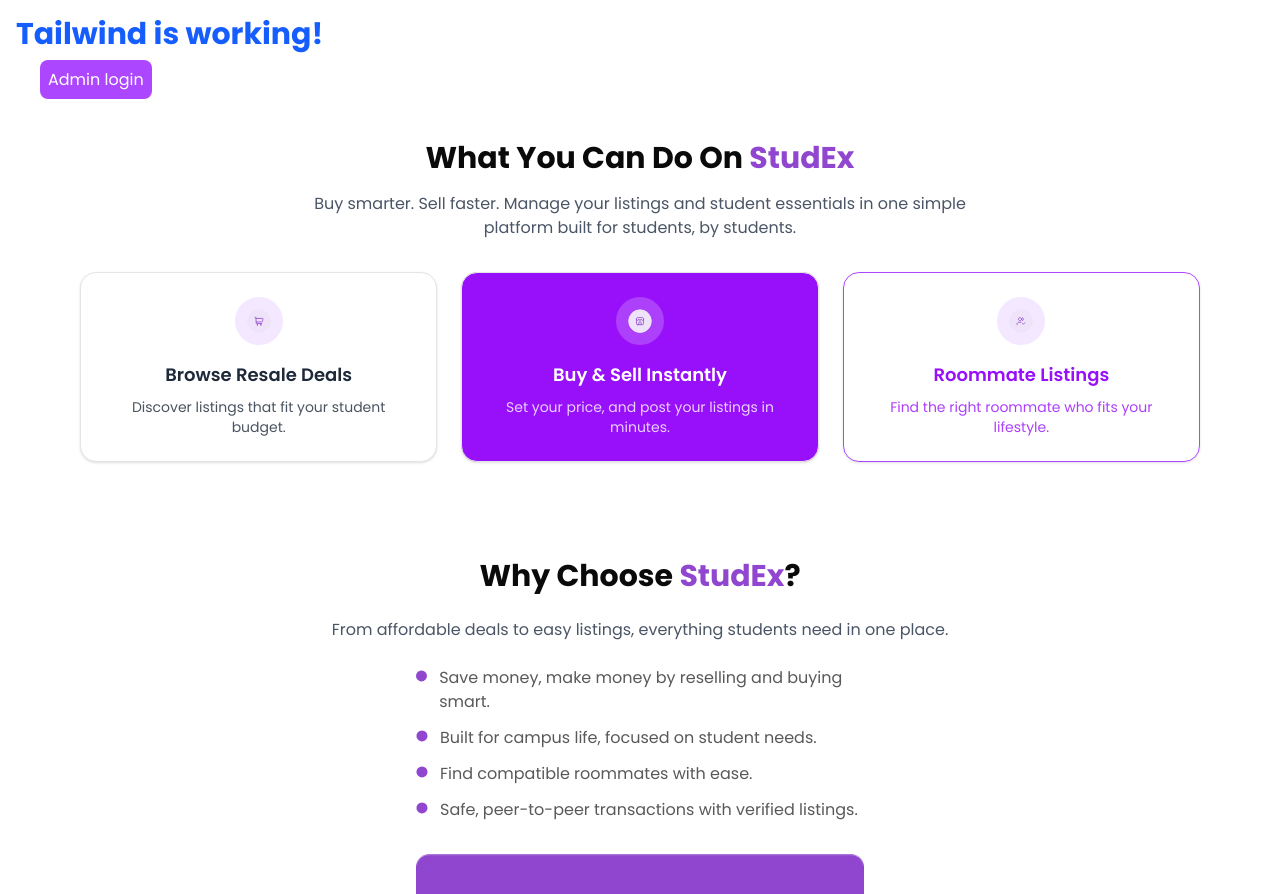
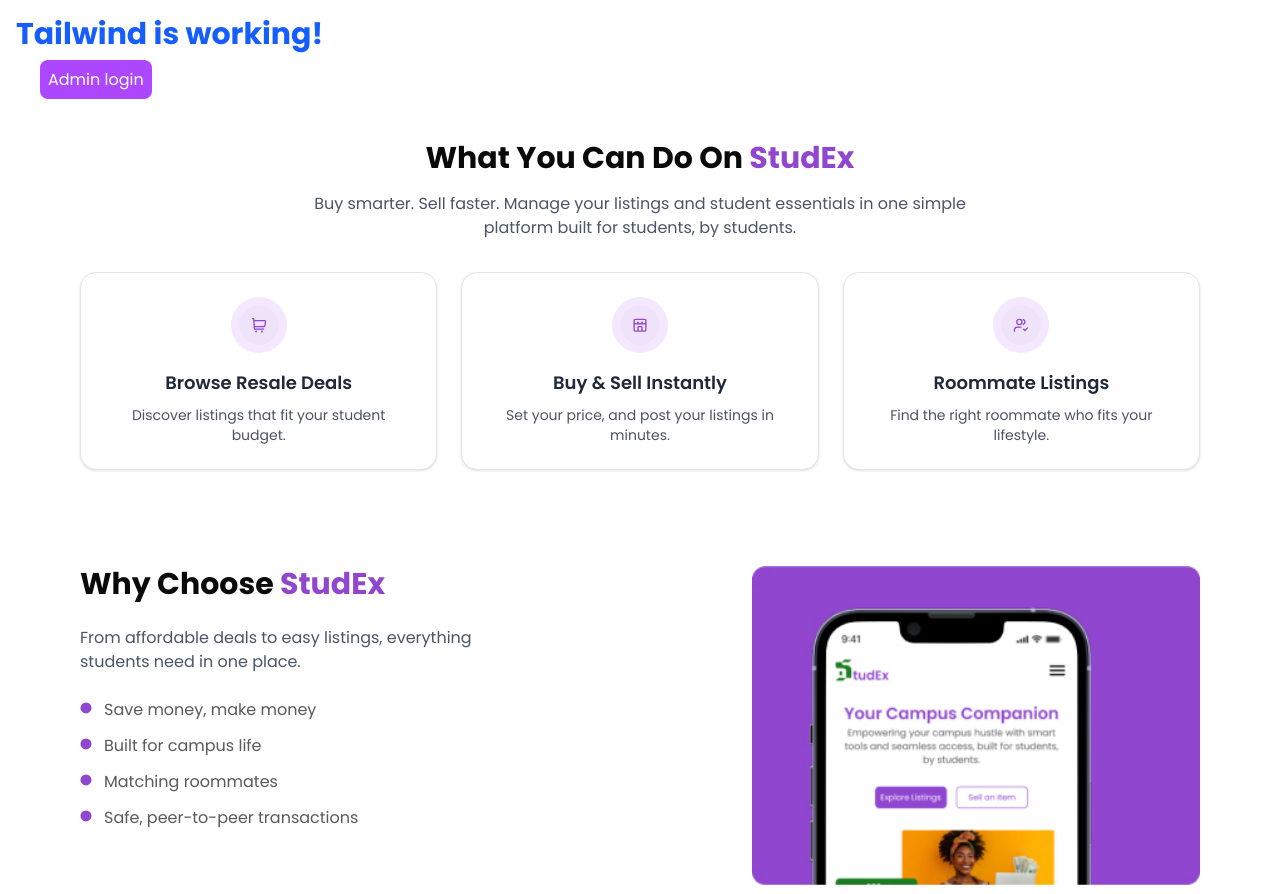
Before and after one commit to Studex-Product/studex-frontend, a React (Vite) app: page / in a window 1280 px wide. Shown: the top 894 px of the page. Built offline with nearby package versions, Linux system fonts and the light colour scheme.

Commit message:
changes to why choose studex and features sections

```diff
--- a/package.json
+++ b/package.json
@@ -14,7 +14,6 @@
     "@tanstack/react-query": "^5.83.0",
     "class-variance-authority": "^0.7.1",
     "clsx": "^2.1.1",
-    "framer-motion": "^12.23.12",
     "lucide-react": "^0.539.0",
     "next-themes": "^0.4.6",
     "react": "^19.1.0",
--- a/src/components/ui/FeatureCard.jsx
+++ b/src/components/ui/FeatureCard.jsx
@@ -1,19 +1,11 @@
-export default function FeatureCard({ icon, title, description, variant = "white" }) {
+export default function FeatureCard({ icon, title, description }) {
   return (
     <div
-      className={`rounded-2xl p-6 flex flex-col items-center text-center transform transition-transform duration-300 ease-out hover:-translate-y-1
-        ${variant === "white" ? "bg-white text-gray-800 border shadow-sm hover:shadow-md" : ""}
-        ${variant === "purple" ? "bg-purple-600 text-white border shadow-sm hover:bg-purple-700 hover:shadow-md" : ""}
-        ${variant === "outline" ? "bg-transparent text-purple-600 border border-purple-500 shadow-sm hover:bg-purple-50 hover:shadow-md" : ""}
-      `}
+      className="bg-white text-gray-800 border shadow-sm hover:shadow-md rounded-2xl p-6 flex flex-col items-center text-center transform transition-transform duration-300 ease-out hover:-translate-y-1"
     >
       {icon && (
-        <div
-          className={`w-12 h-12 flex items-center justify-center rounded-full mb-4 overflow-hidden
-            ${variant === "purple" ? "bg-white/20" : "bg-purple-100"}`
-          }
-        >
-          <img src={icon} alt={title} className="w-6 h-6 object-contain" />
+        <div className="w-14 h-14 flex items-center justify-center rounded-full mb-4 overflow-hidden bg-purple-100">
+          <img src={icon} alt={title} className="w-10 h-10 object-contain" />
         </div>
       )}
       <h3 className="text-lg font-semibold mb-2">{title}</h3>
--- a/src/components/ui/ProductCard.jsx
+++ b/src/components/ui/ProductCard.jsx
@@ -36,14 +36,14 @@
       </div>
 
       {/* Content */}
-      <div className={`p-4 ${isLoading ? "opacity-0" : "opacity-100"} transition-opacity duration-500`}>
+      <div className={`flex flex-col flex-1 p-4 ${isLoading ? "opacity-0" : "opacity-100"} transition-opacity duration-500`}>
         <h3 className="mt-2 font-semibold text-[#363636] text-sm">{title}</h3>
         <p className="text-[#363636] text-xs mt-1">{description}</p>
         <p className="text-[#3A3A3A] font-bold">{price}</p>
 
         {/* Location */}
-        <div className="flex items-center gap-1 text-[#595959] text-xs mt-1">
-          <img src={locationIcon} alt="location" className="w-3 h-3" />
+        <div className="flex items-center gap-1 text-[#595959] text-xs mt-auto">
+          <img src={locationIcon} alt="location" className="w-4 h-4" />
           <span>{location}</span>
         </div>
       </div>
--- a/src/pages/Home.jsx
+++ b/src/pages/Home.jsx
@@ -1,36 +1,13 @@
 import { Link } from "react-router-dom";
 import FeatureCard from "../components/ui/FeatureCard";
 import{ features } from "../sample data/features";
-import bulletIcon from "../assets/icons/bullet-icon.svg";
+import whyChoose from "../sample data/whyChoose";
 import whyChooseImage from "../assets/images/WhyChooseImg.jpg";
 import products from "../sample data/products";
 import ProductCard from "../components/ui/ProductCard";
 
 
 const Home = () => {
-  // Why Choose data
-const whyChoose = [
-  {
-    id: 1,
-    text: "Save money, make money by reselling and buying smart.",
-    icon: bulletIcon,
-  },
-  {
-    id: 2,
-    text: "Built for campus life, focused on student needs.",
-    icon: bulletIcon,
-  },
-  {
-    id: 3,
-    text: "Find compatible roommates with ease.",
-    icon: bulletIcon,
-  },
-  {
-    id: 4,
-    text: "Safe, peer-to-peer transactions with verified listings.",
-    icon: bulletIcon,
-  },
-];
 
   return (
     <>
@@ -42,10 +19,8 @@
 
 
      {/* Features section */}
-         <section
-         className="px-6 md:px-12 lg:px-20 py-12 space-y-8">
-
-
+<section className="px-6 md:px-12 lg:px-20 py-12">
+  <div className="max-w-6xl mx-auto space-y-8">
     {/* Heading */}
     <div className="text-center">
       <h2 className="text-2xl md:text-3xl font-bold mb-4">
@@ -64,24 +39,29 @@
           icon={feature.icon}
           title={feature.title}
           description={feature.description}
-               variant={feature.variant}
         />
       ))}
+    </div>
   </div>
 </section>
 
 
-         {/* Why Choose Studex Section */}
-         <section className="px-6 md:px-12 lg:px-20 py-12 text-center space-y-6">
+
+        {/* Why Choose StudEx Section */}
+<section className="px-6 md:px-12 lg:px-20 py-12 flex justify-center">
+  <div className="max-w-6xl w-full grid grid-cols-1 lg:grid-cols-2 items-start gap-10">
+
+    {/* Heading */}
+    <div className="space-y-6 text-center lg:text-left flex flex-col items-center lg:items-start">
       <h2 className="text-2xl md:text-3xl font-bold">
-            Why Choose <span className="text-[#9046CF]">StudEx</span>?
+        Why Choose <span className="text-[#9046CF]">StudEx</span>
       </h2>
- <p className="text-gray-600 max-w-2xl mx-auto">
+      <p className="text-gray-600 max-w-md">
         From affordable deals to easy listings, everything students need in one place.
       </p>
 
       {/* Why Choose List */}
-<ul className="space-y-3 text-left max-w-md mx-auto">
+      <ul className="space-y-3">
         {whyChoose.map((item) => (
           <li key={item.id} className="flex items-start gap-3">
             <img src={item.icon} alt="bullet" className="w-3 h-3 mt-1" />
@@ -89,12 +69,16 @@
           </li>
         ))}
       </ul>
+    </div>
 
-{/* Why Choose Image */}
-<div className="mt-8 flex justify-center">
-  <img src={whyChooseImage}
+    {/* Image */}
+    <div className="flex justify-center lg:justify-end">
+      <img
+        src={whyChooseImage}
         alt="Mobile Screen"
-   className="w-full max-w-md rounded-lg" />
+        className="w-full max-w-md rounded-lg"
+      />
+    </div>
   </div>
 </section>
 
@@ -116,7 +100,7 @@
   </div>
 
   <div className="flex justify-center">
-    <button className="bg-[#9046CF] text-white font-semibold py-2 px-8 rounded-lg hover:bg-purple-700 transition min-w-[670px]">
+    <button className="bg-[#9046CF] text-white font-semibold py-2 px-8 rounded-lg hover:bg-purple-700 transition min-w-[550px]">
       Browse Listings
     </button>
   </div>
--- a/src/sample data/features.js
+++ b/src/sample data/features.js
@@ -7,19 +7,15 @@
     icon: shoppingcart,
     title: "Browse Resale Deals",
     description: "Discover listings that fit your student budget.",
-    variant: "white",
   },
   {
     icon: building,
     title: "Buy & Sell Instantly",
     description: "Set your price, and post your listings in minutes.",
-    variant: "purple",
-
   },
   {
     icon: users,
     title: "Roommate Listings",
     description: "Find the right roommate who fits your lifestyle.",
-    variant: "outline",
   },
 ];
--- /dev/null
+++ b/src/sample data/whyChoose.js
@@ -0,0 +1,25 @@
+import bulletIcon from "../assets/icons/bullet-icon.svg";
+
+export const whyChoose = [
+  {
+    id: 1,
+    text: "Save money, make money",
+    icon: bulletIcon,
+  },
+  {
+    id: 2,
+    text: "Built for campus life",
+    icon: bulletIcon,
+  },
+  {
+    id: 3,
+    text: "Matching roommates",
+    icon: bulletIcon,
+  },
+  {
+    id: 4,
+    text: "Safe, peer-to-peer transactions",
+    icon: bulletIcon,
+  },
+];
+export default whyChoose;
```
Lines whose indentation alone changed are shown as unchanged.
